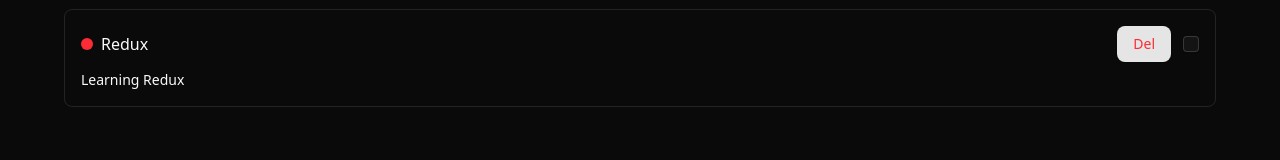
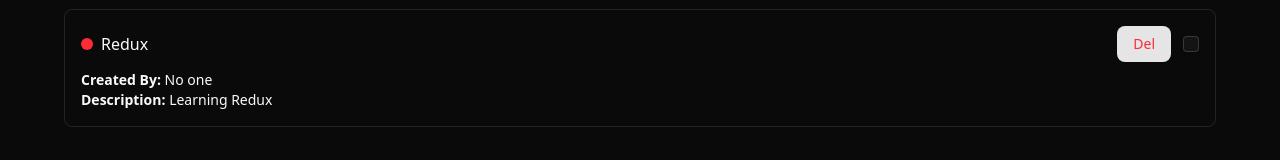
Before and after one commit to hamadismail/redux-task-manager, a React (Vite) app: page / in a window 1280 px wide. Shown: the part 135-295 px from the top of the page. Built offline with nearby package versions, Linux system fonts and the light colour scheme.

Commit message:
assigned user to task

```diff
--- a/src/components/modules/tasks/AddTask.tsx
+++ b/src/components/modules/tasks/AddTask.tsx
@@ -35,7 +35,8 @@
 import { Textarea } from "@/components/ui/textarea";
 import { cn } from "@/lib/utils";
 import { addTask } from "@/redux/features/todos/todoSlice";
-import { useAppDispatch } from "@/redux/hooks";
+import { selectUsers } from "@/redux/features/users/userSlice";
+import { useAppDispatch, useAppSelector } from "@/redux/hooks";
 import type { ITask } from "@/redux/types";
 import { format } from "date-fns";
 import { CalendarIcon } from "lucide-react";
@@ -44,13 +45,14 @@
 export function AddTask() {
   const form = useForm();
   const dispatch = useAppDispatch();
+  const users = useAppSelector(selectUsers);
 
   const onSubmit: SubmitHandler<FieldValues> = (data) => {
     const task = {
-    ...data,
-    dueDate: new Date(data.dueDate).toISOString(),
-  };
-    dispatch(addTask(task as ITask))
+      ...data,
+      dueDate: new Date(data.dueDate).toISOString(),
+    };
+    dispatch(addTask(task as ITask));
   };
   return (
     <Dialog>
@@ -119,6 +121,32 @@
                 </FormItem>
               )}
             />
+            <FormField
+              control={form.control}
+              name="assignedTo"
+              render={({ field }) => (
+                <FormItem>
+                  <FormLabel className="mt-2">Assigned To</FormLabel>
+                  <Select
+                    onValueChange={field.onChange}
+                    defaultValue={field.value}
+                  >
+                    <FormControl>
+                      <SelectTrigger className="w-full">
+                        <SelectValue placeholder="Select User" />
+                      </SelectTrigger>
+                    </FormControl>
+                    <SelectContent>
+                      {users.map((user) => (
+                        <SelectItem key={user.id} value={user.id}>
+                          {user.name}
+                        </SelectItem>
+                      ))}
+                    </SelectContent>
+                  </Select>
+                </FormItem>
+              )}
+            />
 
             <FormField
               control={form.control}
--- a/src/components/modules/tasks/TaskCard.tsx
+++ b/src/components/modules/tasks/TaskCard.tsx
@@ -5,7 +5,8 @@
   deleteTask,
   toggleCompleteState,
 } from "@/redux/features/todos/todoSlice";
-import { useAppDispatch } from "@/redux/hooks";
+import { selectUsers } from "@/redux/features/users/userSlice";
+import { useAppDispatch, useAppSelector } from "@/redux/hooks";
 import type { ITask } from "@/redux/types";
 
 interface IProps {
@@ -14,6 +15,9 @@
 
 const TaskCard = ({ task }: IProps) => {
   const dispatch = useAppDispatch();
+  const users = useAppSelector(selectUsers);
+  const assignedUser = users.find((user) => user.id === task.assignedTo);
+
   return (
     <div className="mt-4 max-w-6xl mx-auto border p-4 rounded-md">
       <div className="flex justify-between">
@@ -42,7 +46,15 @@
           />
         </div>
       </div>
-      <div className="text-sm mt-2">{task.description}</div>
+      <div className="text-sm mt-2">
+        <p>
+          <span className="font-bold">Created By: </span>
+          {assignedUser ? assignedUser.name : "No one"}
+        </p>
+        <p>
+          <span className="font-bold">Description:</span> {task.description}
+        </p>
+      </div>
     </div>
   );
 };
--- a/src/redux/types.ts
+++ b/src/redux/types.ts
@@ -5,6 +5,7 @@
   dueDate: string;
   isCompleted: boolean;
   priority: "High" | "Medium" | "Low";
+  assignedTo: string;
 }
 
 export interface IUser {
```
